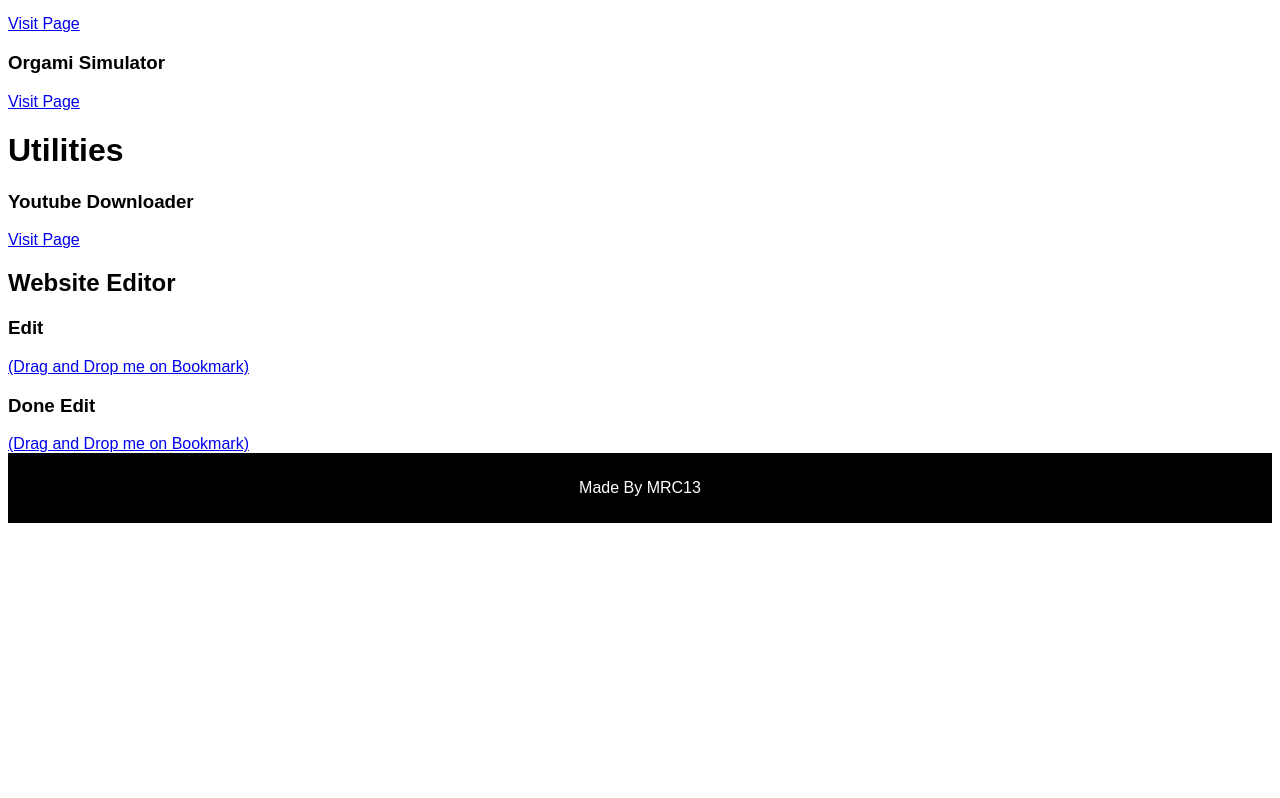
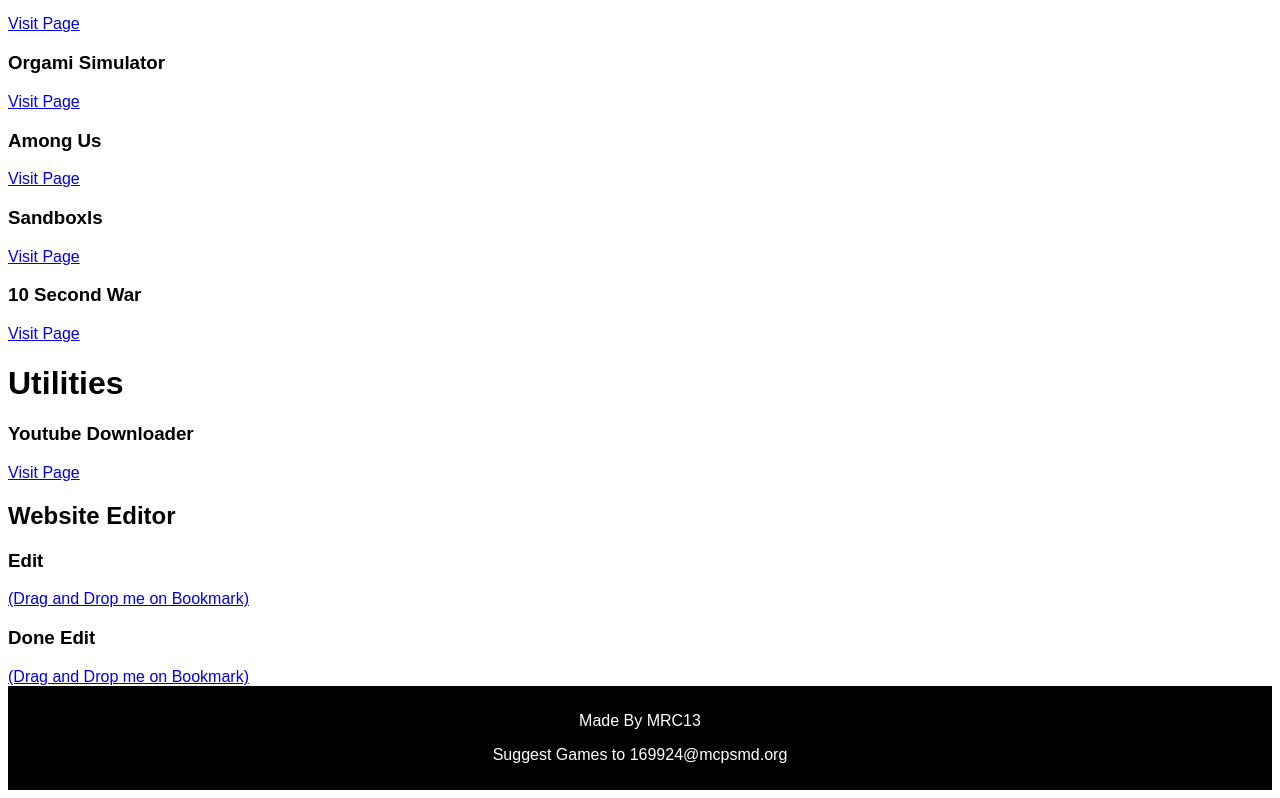
Before and after one commit to CREWPOSTERISALWAYSSUS/Game-Website, a plain HTML site: page index.html in a window 1280 px wide. Shown: the part 1152-1950 px from the top of the page. Before the commit the page ends 1683 px from the top, so only its background shows below. Drawn offline with Linux system fonts and the light colour scheme.

Commit message:
Update index.html

```diff
--- a/index.html
+++ b/index.html
@@ -95,6 +95,12 @@ footer {
   <a href="https://mrdoob.com/projects/chromeexperiments/google-space/">Visit Page</a>
   <h3>Orgami Simulator</h3>
   <a href="https://origamisimulator.org/">Visit Page</a>
+  <h3>Among Us</h3>
+  <a href="https://play.sites.google.com/site/playamongusonline/">Visit Page</a>
+  <h3>Sandboxls</h3>
+  <a href="https://sandboxes.r74n.com">Visit Page</a>
+  <h3>10 Second War</h3>
+  <a href="https://crewposterisalwayssus.github.io/10-Second-War/">Visit Page</a>
   <h1>Utilities</h1>
   <h3>Youtube Downloader</h3>
   <a href="https://ytmp4.top/#url=https://www.youtube.com/">Visit Page</a>
@@ -107,6 +113,7 @@ footer {
 
 <footer>
   <p>Made By MRC13</p>
+  <p>Suggest Games to 169924@mcpsmd.org</p>
 </footer>
 
 </body>
```
